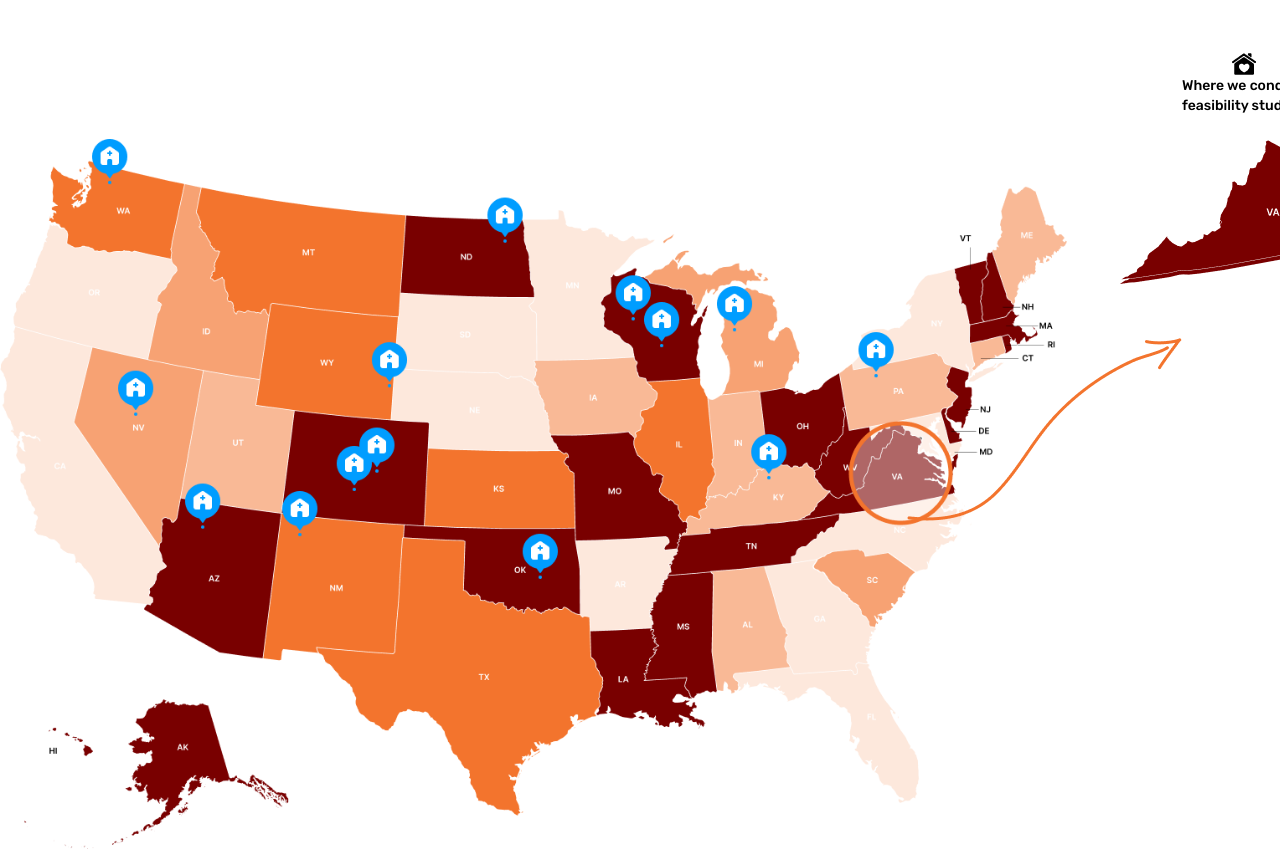
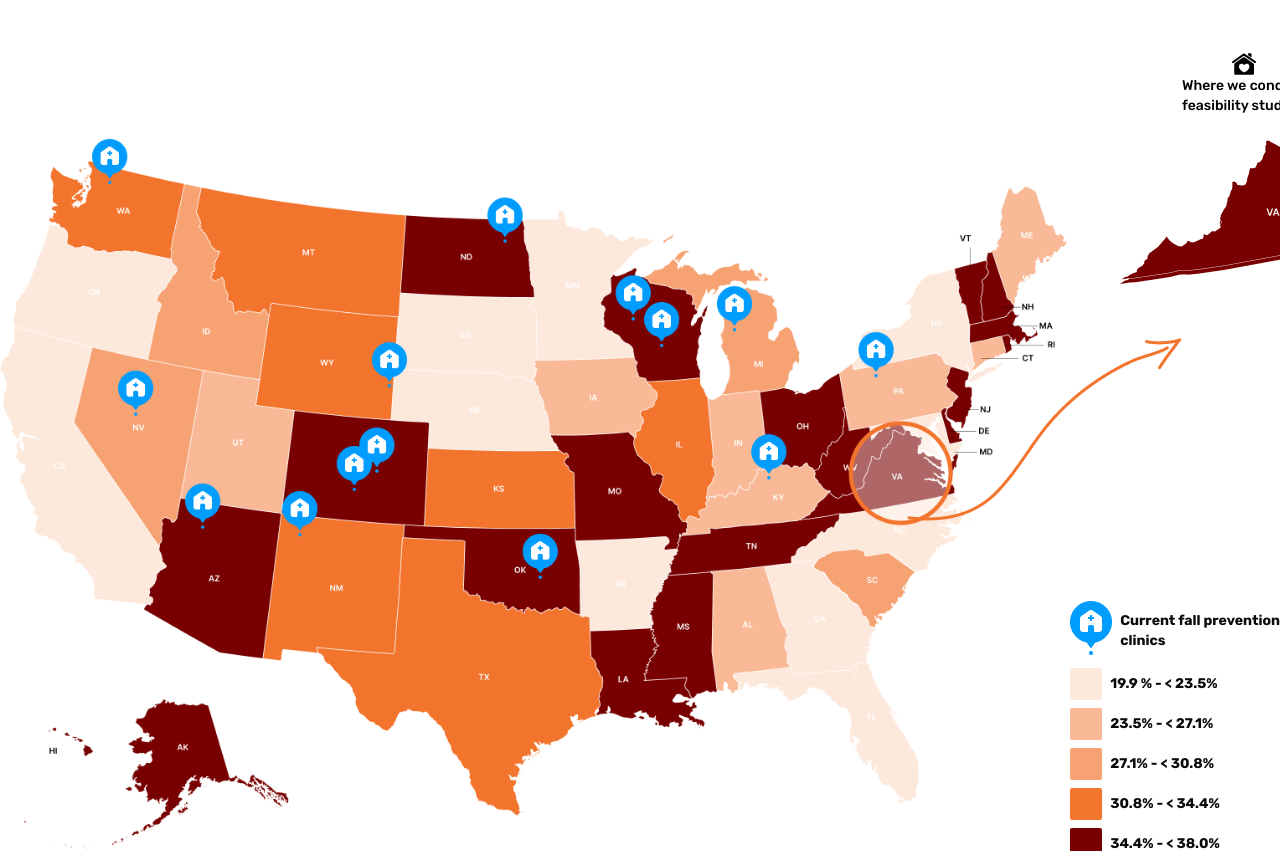
Before and after one commit to quocbinh-npm9081/kinis.ai.client, a Next.js app: page / in a window 1280 px wide. Shown: the part 4280-5131 px from the top of the page. Built offline with nearby package versions, Linux system fonts and the light colour scheme.

Commit message:
style: add legend

```diff
--- a/src/app/sections/HomePage/MapSection.tsx
+++ b/src/app/sections/HomePage/MapSection.tsx
@@ -1,5 +1,5 @@
 'use client'
-// import LegendComponent from '@/app/components/LegendComponent'
+import LegendComponent from '@/app/components/LegendComponent'
 import Title from '@/app/components/Title/Title'
 import Image from 'next/image'
 import React from 'react'
@@ -26,7 +26,7 @@ const MapSection = () => {
                     </div>
 
             </div>
-            {/* <div className="w-1/6 h-full flex items-end justify-end">
+            <div className="w-1/6 h-full flex items-end justify-end">
                     <div className="flex flex-col gap-2 pb-36">
                         <div className="relative flex items-center justify-center gap-2">
                             <Image src="/images/Mappin.png" alt="Map" width={30} height={47} className='w-auto h-auto'/>
@@ -41,7 +41,7 @@ const MapSection = () => {
                         <LegendComponent backgroundColor="#790000" title="34.4% - < 38.0%" />
                     </div>
 
-            </div> */}
+            </div>
             </div>
             <div className="flex items-center justify-end w-full pb-20">
                 <Image src="/images/logo-notext 2.png" alt="CDC logo" width={97} height={95} className='w-auto h-auto'/>
```
